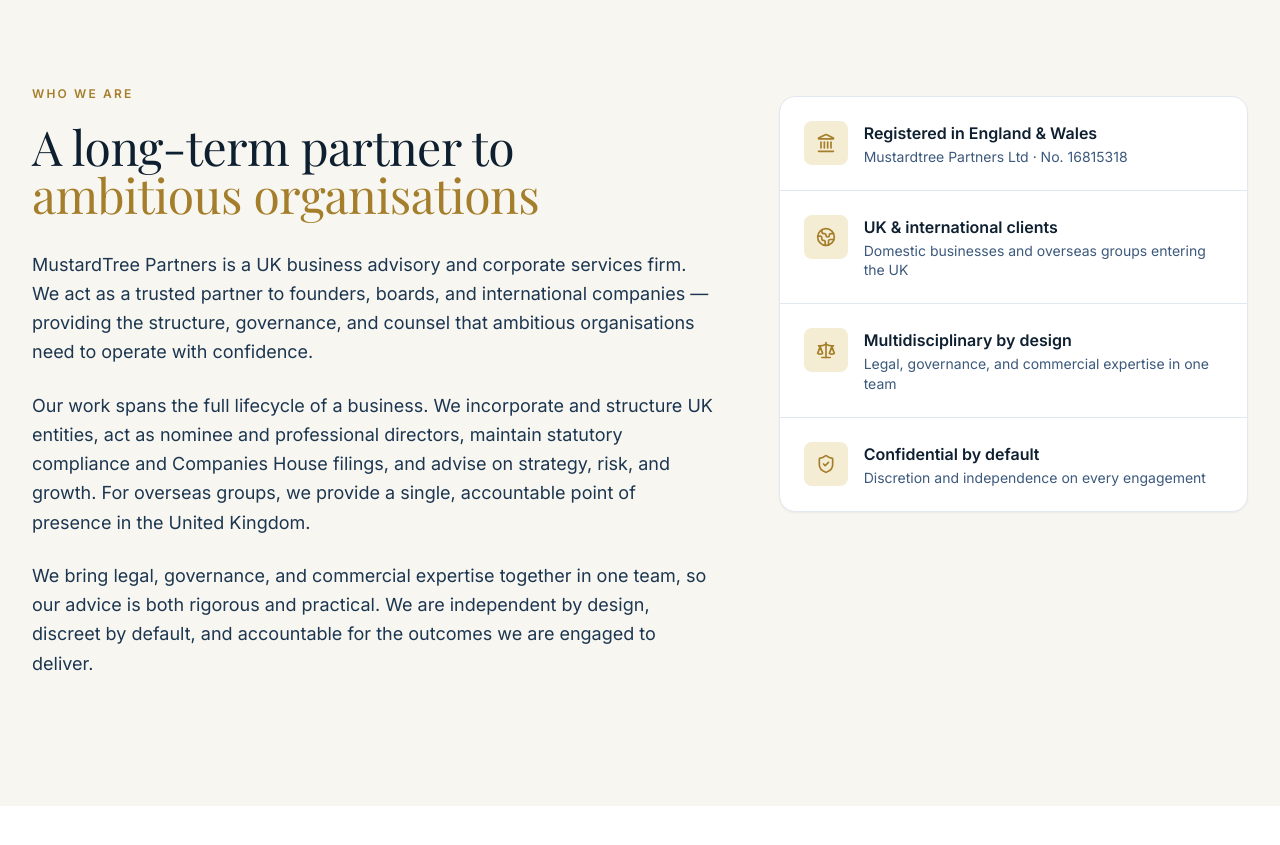
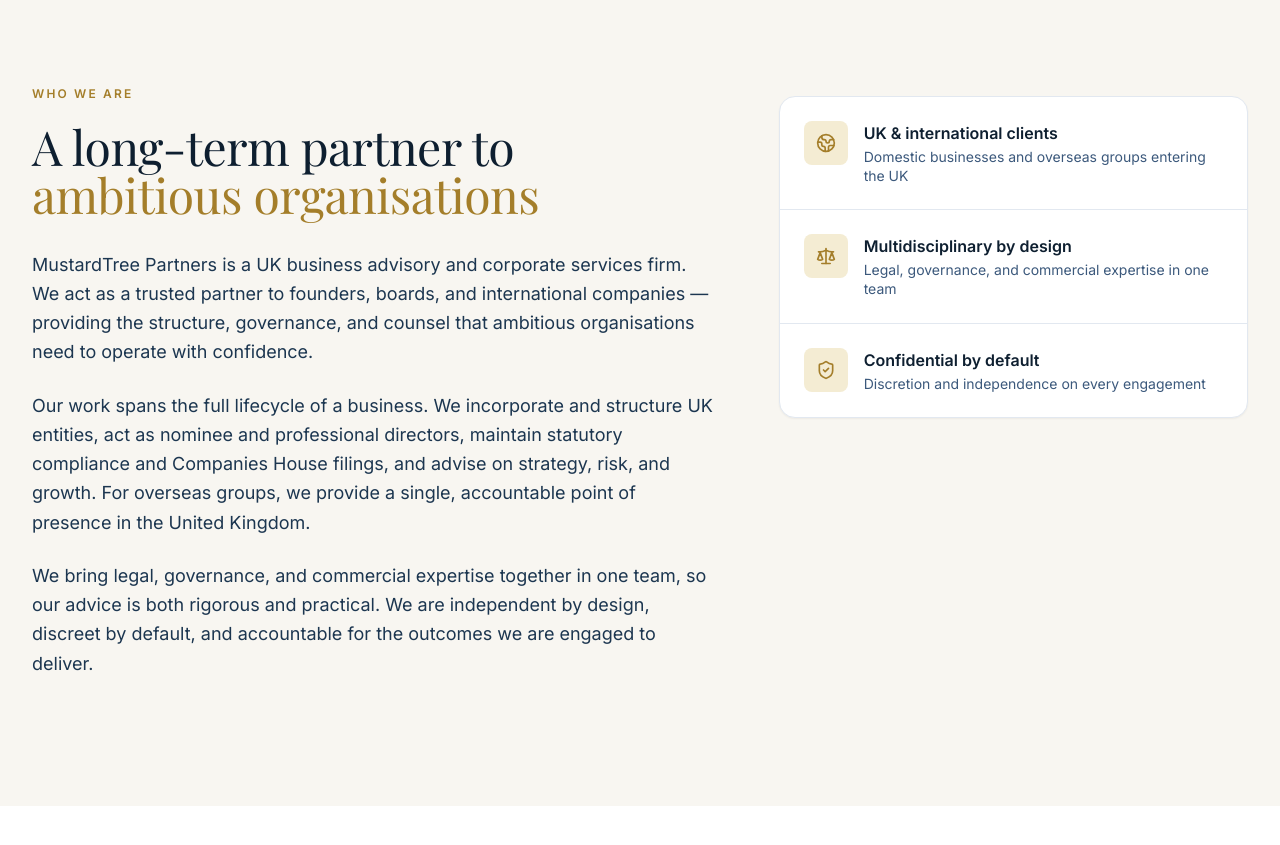
Before and after one commit to LordPixma/Mustardtree-Partners-web, a React (Vite) app: page / in a window 1280 px wide. Shown: the part 860-1705 px from the top of the page. Built offline with nearby package versions, Linux system fonts and the light colour scheme.

Commit message:
@ content: remove "Registered in England & Wales" marker from About card
Drop the first credibility marker from the About section. The company
registration detail remains disclosed in the footer legal line.

Co-Authored-By: Claude Opus 4.8 (1M context) <noreply@anthropic.com>
@

```diff
--- a/src/components/About.tsx
+++ b/src/components/About.tsx
@@ -1,6 +1,6 @@
 import { motion } from 'framer-motion';
 import { useInView } from 'react-intersection-observer';
-import { Scale, ShieldCheck, Landmark, Globe2 } from 'lucide-react';
+import { Scale, ShieldCheck, Globe2 } from 'lucide-react';
 
 export function About() {
   const [ref, inView] = useInView({
@@ -10,11 +10,6 @@ export function About() {
 
   // Factual credibility markers only — no invented metrics, tenure, or clients.
   const markers = [
-    {
-      icon: Landmark,
-      label: 'Registered in England & Wales',
-      detail: 'Mustardtree Partners Ltd · No. 16815318',
-    },
     {
       icon: Globe2,
       label: 'UK & international clients',
```
